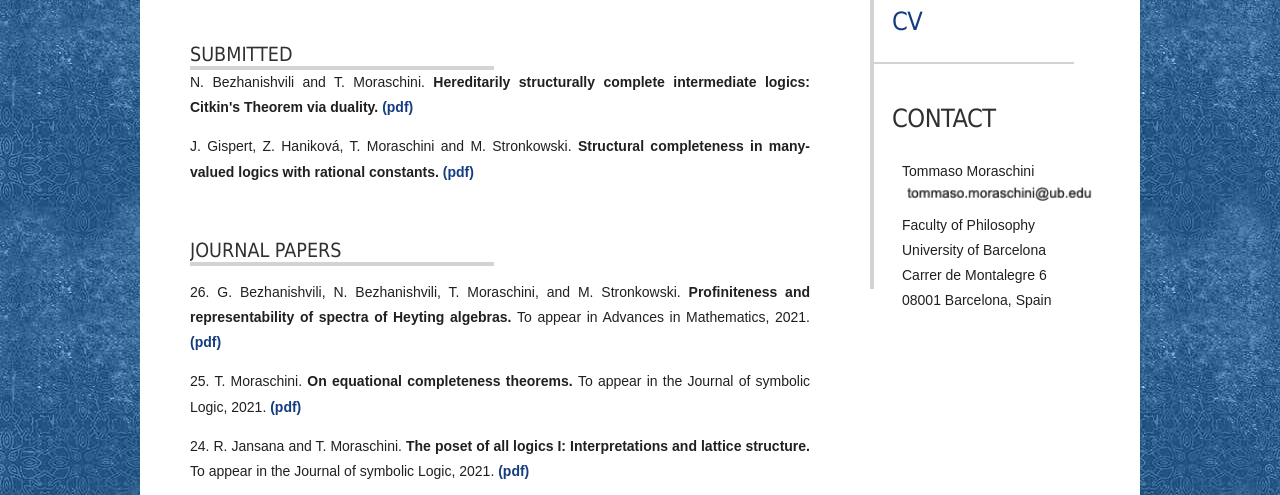
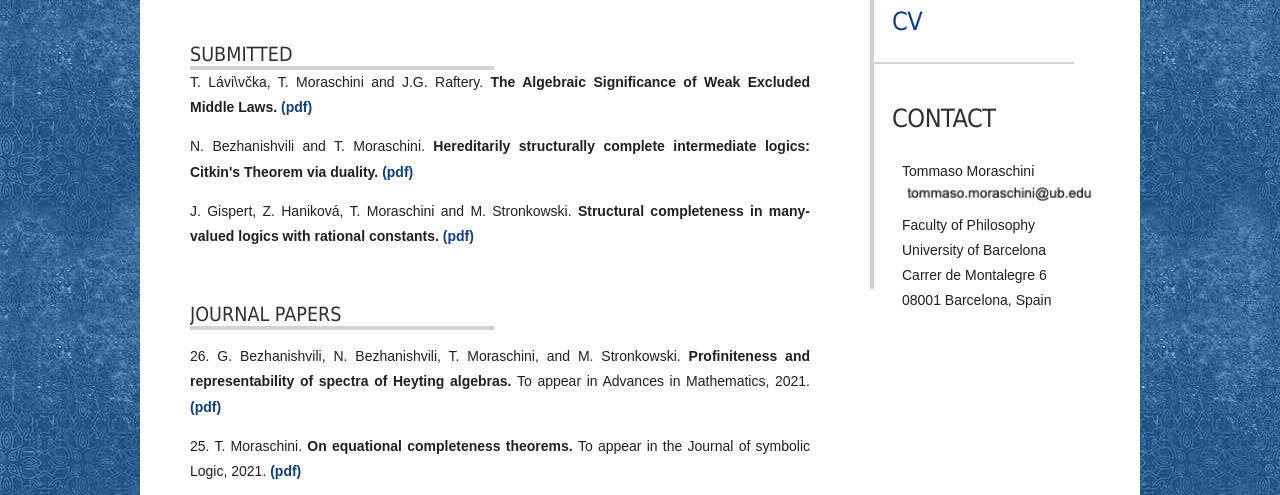
Before and after one commit to moraschini/moraschini.github.io, a plain HTML site: page publications.html in a window 1280 px wide. Shown: the part 285-780 px from the top of the page. Drawn offline with Linux system fonts and the light colour scheme.

Commit message:
papernew!

```diff
--- a/publications.html
+++ b/publications.html
@@ -56,7 +56,7 @@ Released   : 20120902
 					<h3>Submitted</h3>
 					<div style="width:300px;height:0px;border:2px solid #D3D3D3;margin:0px, 20px,0px,20px;"></div>
 
-
+					<p> T. Lávi\v&#269ka, T. Moraschini and J.G. Raftery. <b> The Algebraic Significance of Weak Excluded Middle Laws.	</b> <a href="files/submitted/weak excluded middle.pdf">(pdf)</a></p> </p>
 
 
 
```
Also changed, not shown: 1 other file.
